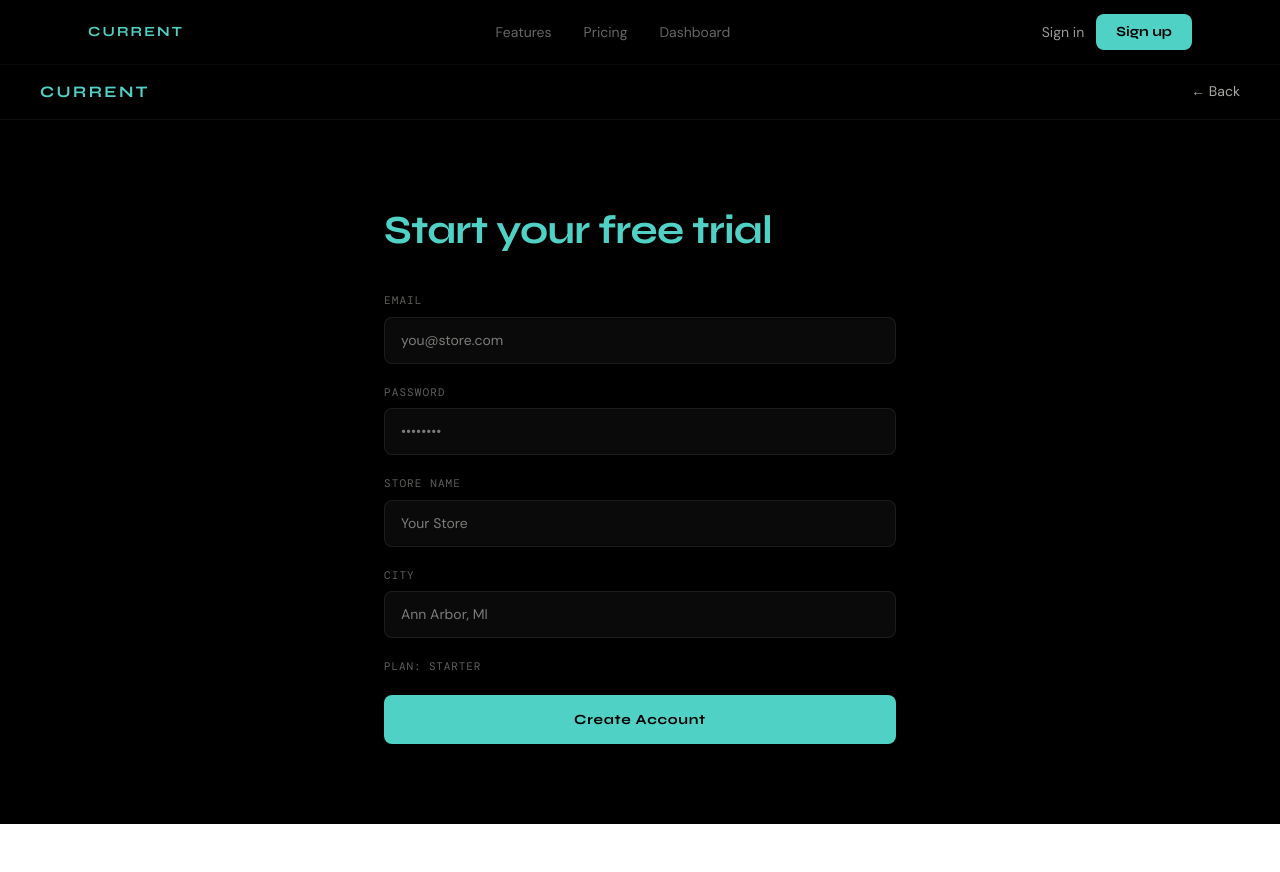
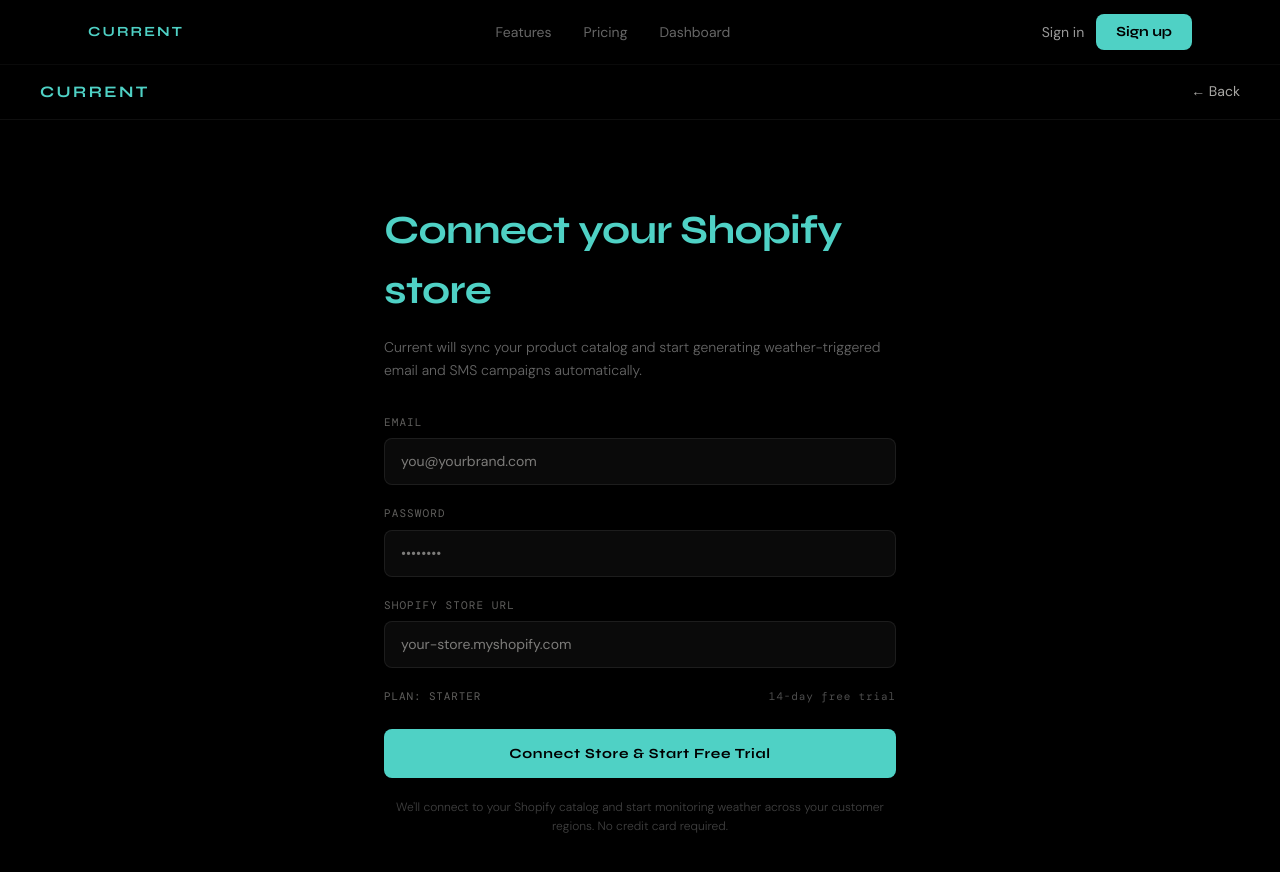
Before and after one commit to johnhawver/Current.ai, a Next.js app: page /signup in a window 1280 px wide. Shown: the top 872 px of the page. Before the commit the page ends 824 px from the top, so only its background shows below. Built offline with nearby package versions, Linux system fonts and the light colour scheme; no server answers.

Commit message:
feat: improved title and cosmetic features

```diff
--- a/src/app/signup/page.tsx
+++ b/src/app/signup/page.tsx
@@ -12,8 +12,7 @@ function SignupForm() {
 
   const [email, setEmail] = useState("");
   const [password, setPassword] = useState("");
-  const [storeName, setStoreName] = useState("");
-  const [city, setCity] = useState("");
+  const [shopifyUrl, setShopifyUrl] = useState("");
 
   function handleSubmit(e: React.FormEvent) {
     e.preventDefault();
@@ -32,7 +31,7 @@ function SignupForm() {
           required
           value={email}
           onChange={(e) => setEmail(e.target.value)}
-          placeholder="you@store.com"
+          placeholder="you@yourbrand.com"
         />
       </div>
 
@@ -49,36 +48,34 @@ function SignupForm() {
       </div>
 
       <div className="form-group">
-        <label htmlFor="storeName">Store Name</label>
+        <label htmlFor="shopifyUrl">Shopify Store URL</label>
         <input
-          id="storeName"
+          id="shopifyUrl"
           type="text"
           required
-          value={storeName}
-          onChange={(e) => setStoreName(e.target.value)}
-          placeholder="Your Store"
+          value={shopifyUrl}
+          onChange={(e) => setShopifyUrl(e.target.value)}
+          placeholder="your-store.myshopify.com"
         />
       </div>
 
-      <div className="form-group">
-        <label htmlFor="city">City</label>
-        <input
-          id="city"
-          type="text"
-          required
-          value={city}
-          onChange={(e) => setCity(e.target.value)}
-          placeholder="Ann Arbor, MI"
-        />
+      <div className="flex items-center justify-between mb-6">
+        <p className="font-mono text-[11px] text-dim tracking-[0.08em]">
+          PLAN: {plan.toUpperCase()}
+        </p>
+        <p className="font-mono text-[11px] text-white/30 tracking-[0.08em]">
+          14-day free trial
+        </p>
       </div>
 
-      <p className="font-mono text-[11px] text-dim tracking-[0.08em] mb-5">
-        PLAN: {plan.toUpperCase()}
+      <button type="submit" className="form-submit">
+        Connect Store & Start Free Trial
+      </button>
+
+      <p className="text-center text-white/25 text-xs mt-5 font-light leading-relaxed">
+        We&apos;ll connect to your Shopify catalog and start monitoring weather
+        across your customer regions. No credit card required.
       </p>
-
-      <button type="submit" className="form-submit">
-        Create Account
-      </button>
     </form>
   );
 }
@@ -95,7 +92,11 @@ export default function SignupPage() {
         </Link>
       </div>
       <main className="page-main">
-        <h1 className="page-title">Start your free trial</h1>
+        <h1 className="page-title">Connect your Shopify store</h1>
+        <p className="text-white/40 text-sm font-light leading-relaxed -mt-4 mb-8">
+          Current will sync your product catalog and start generating
+          weather-triggered email and SMS campaigns automatically.
+        </p>
         <Suspense fallback={<div>Loading...</div>}>
           <SignupForm />
         </Suspense>
```
